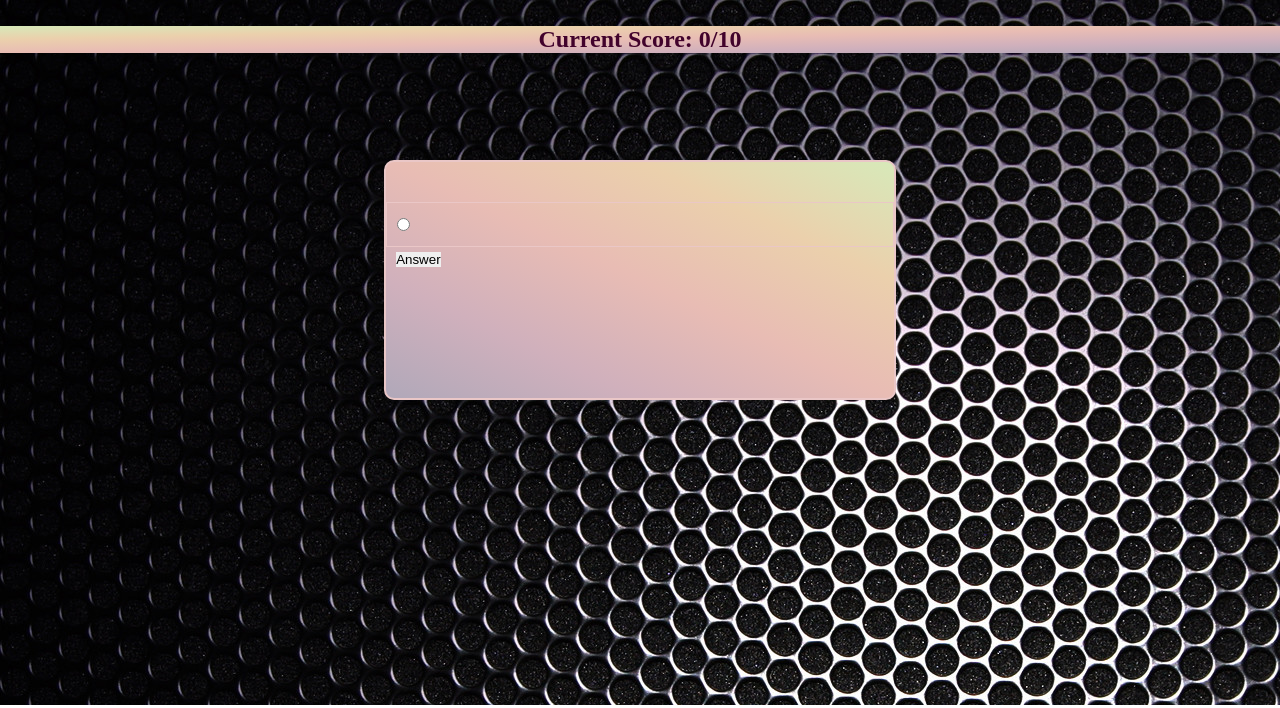
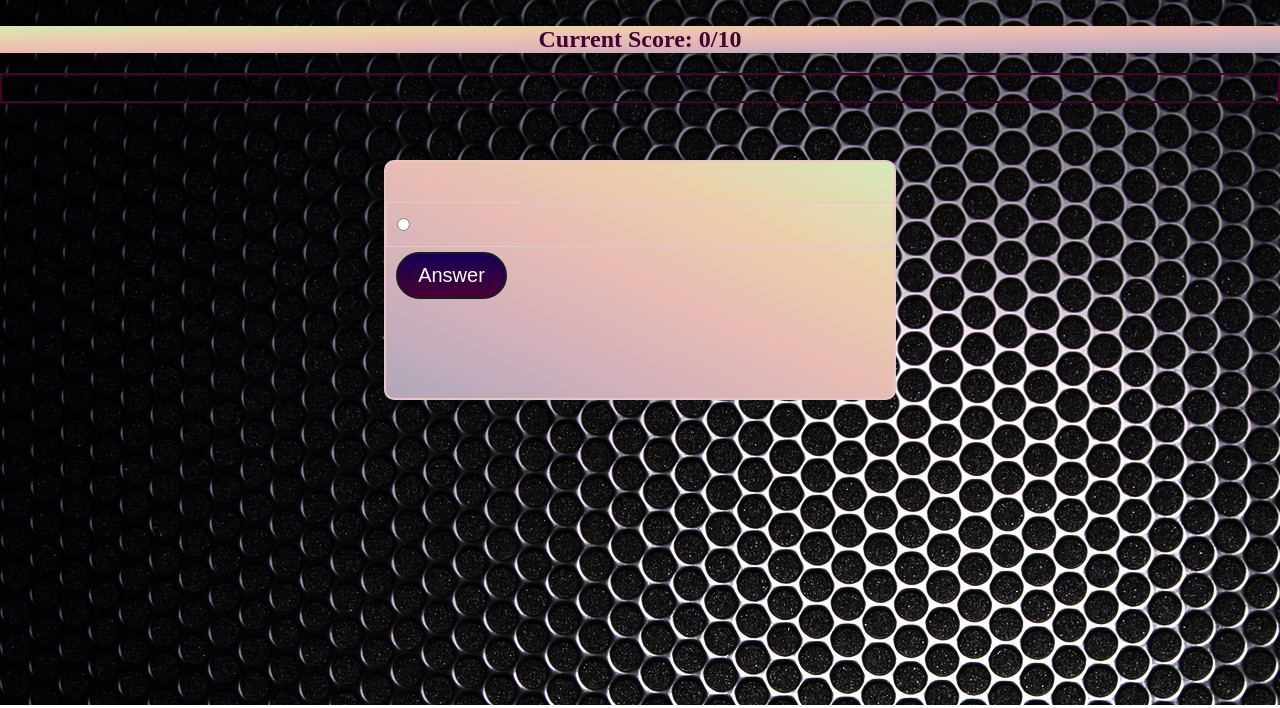
Before and after one commit to Viacheslav1510/CI_PP2_GGMQ, a plain HTML site: page quiz.html in a window 1280 px wide. Shown: the top 708 px of the page. Drawn offline with Linux system fonts and the light colour scheme.

Commit message:
Add style for progress line and submit button

```diff
--- a/assets/css/style.css
+++ b/assets/css/style.css
@@ -187,3 +187,42 @@ input[type=number] {
     font-size: 1.25rem;
     padding: 10px;
 }
+
+#progress-bar {
+    width: 100%;
+    height: 30px;
+    border: 2px solid #42032C;
+}
+
+#progress-line {
+    color: #42032C;
+    height: 28px;
+    width: 0%;
+    background-image: linear-gradient(to right top, #b0a8b9,
+                    #d0b0bc, #e8bcb4, #ebd0ac, #d7e9b9);
+    display: flex;
+    flex-direction: row-reverse;
+    padding-top: 4px;
+}
+
+.submit-btn {
+    background-image: -webkit-linear-gradient(top, #170055, #480032);
+    background-image: -moz-linear-gradient(top, #170055, #480032);
+    background-image: -ms-linear-gradient(top, #170055, #480032);
+    background-image: -o-linear-gradient(top, #170055, #480032);
+    background-image: linear-gradient(to bottom, #170055, #480032);
+    -webkit-border-radius: 28;
+    -moz-border-radius: 28;
+    border-radius: 28px;
+    font-family: Arial;
+    color: #ffffff;
+    font-size: 20px;
+    padding: 10px 20px 10px 20px;
+    border: solid #171d21 2px;
+    text-decoration: none;
+}
+
+.submit-btn:hover {
+    background: #144d38;
+    text-decoration: none;
+}
```
